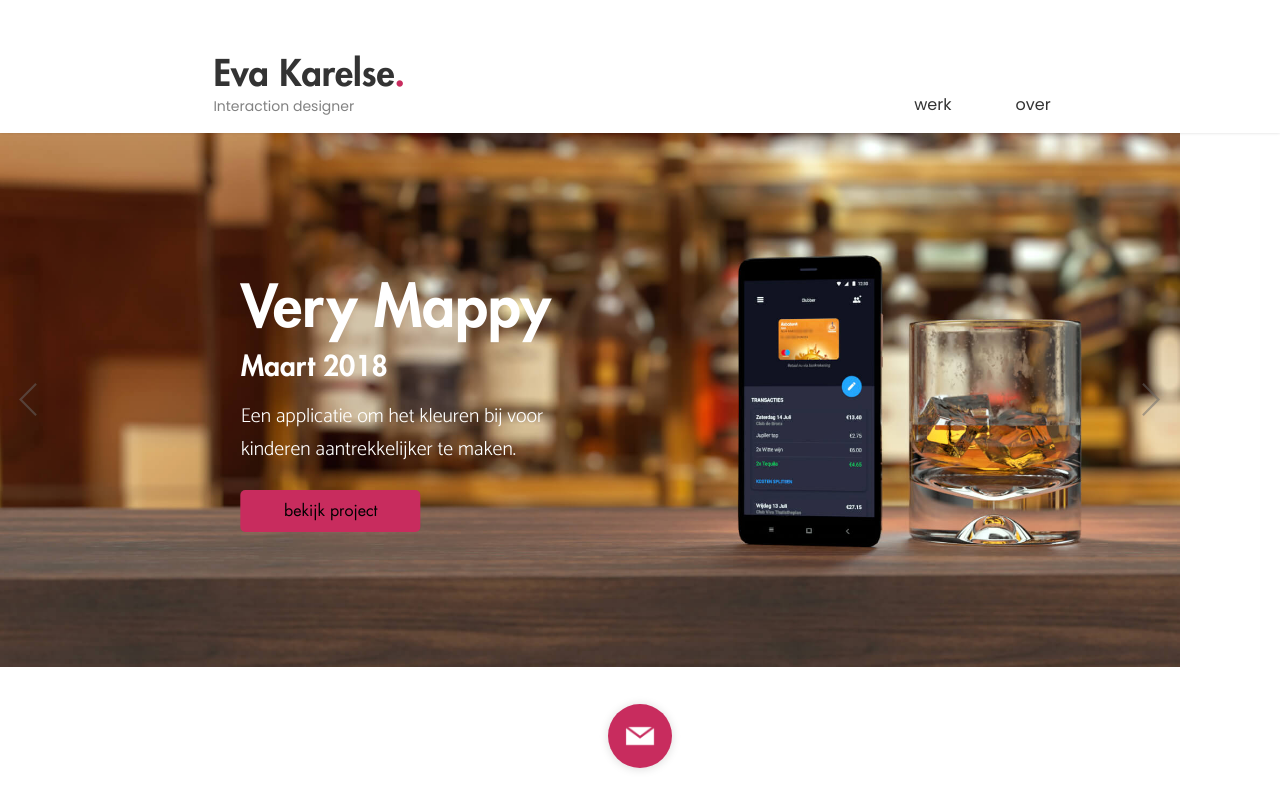
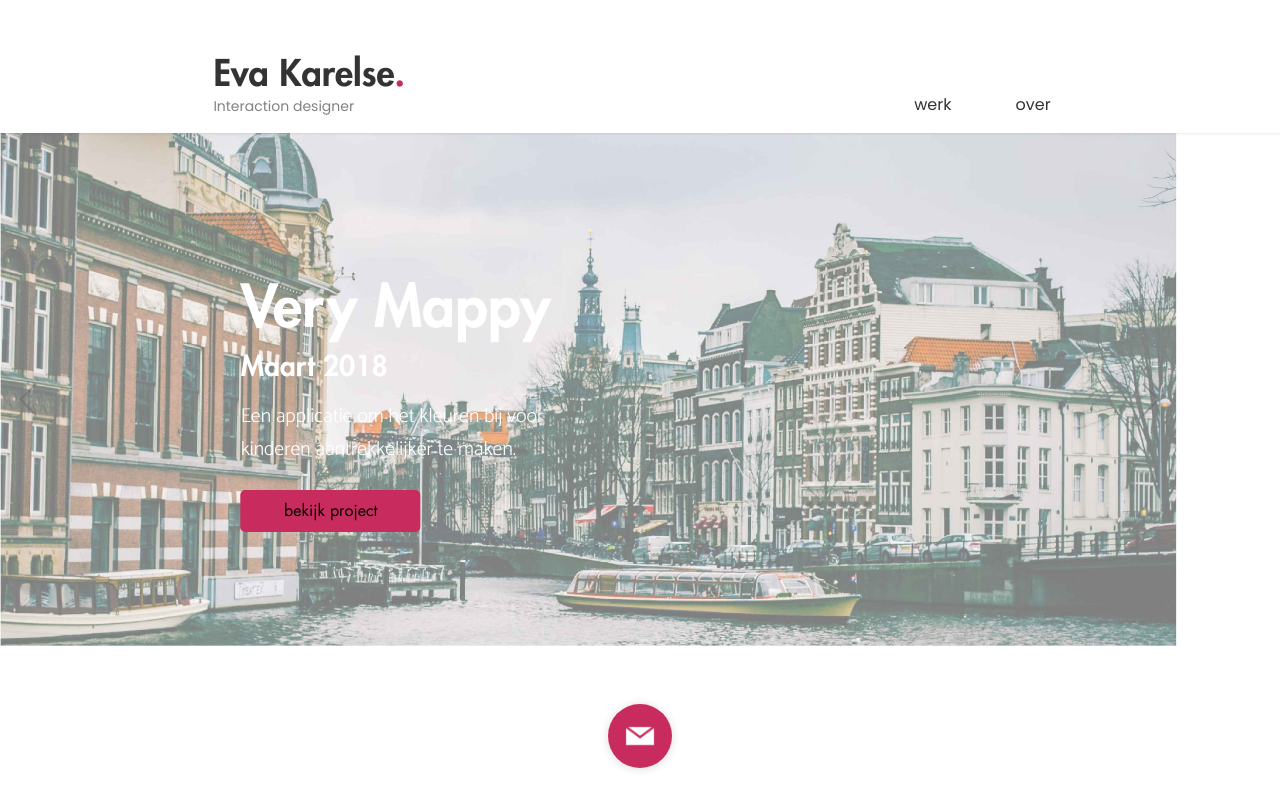
Before and after one commit to evakarelse/portfolioEvaKarelse, a plain HTML site: page index.html in a window 1280 px wide. Shown: the top 800 px of the page. Drawn offline with nearby package versions, Linux system fonts and the light colour scheme.

Commit message:
de clubber veranderd in very mappy

```diff
--- a/style.css
+++ b/style.css
@@ -29,7 +29,7 @@ body {
         width: 100%;
         height: 100%;
         background-color: #f2f2f2;
-        background-image: url(./imgs/clubber.jpg);
+        background-image: url(./imgs/verymappy.jpg);
         background-size: cover;
         background-position: right;
         background-repeat: no-repeat;
```
Also changed, not shown: imgs/verymappy.jpg (added), imgs/verymappy2.jpg (added), 1 other file.
